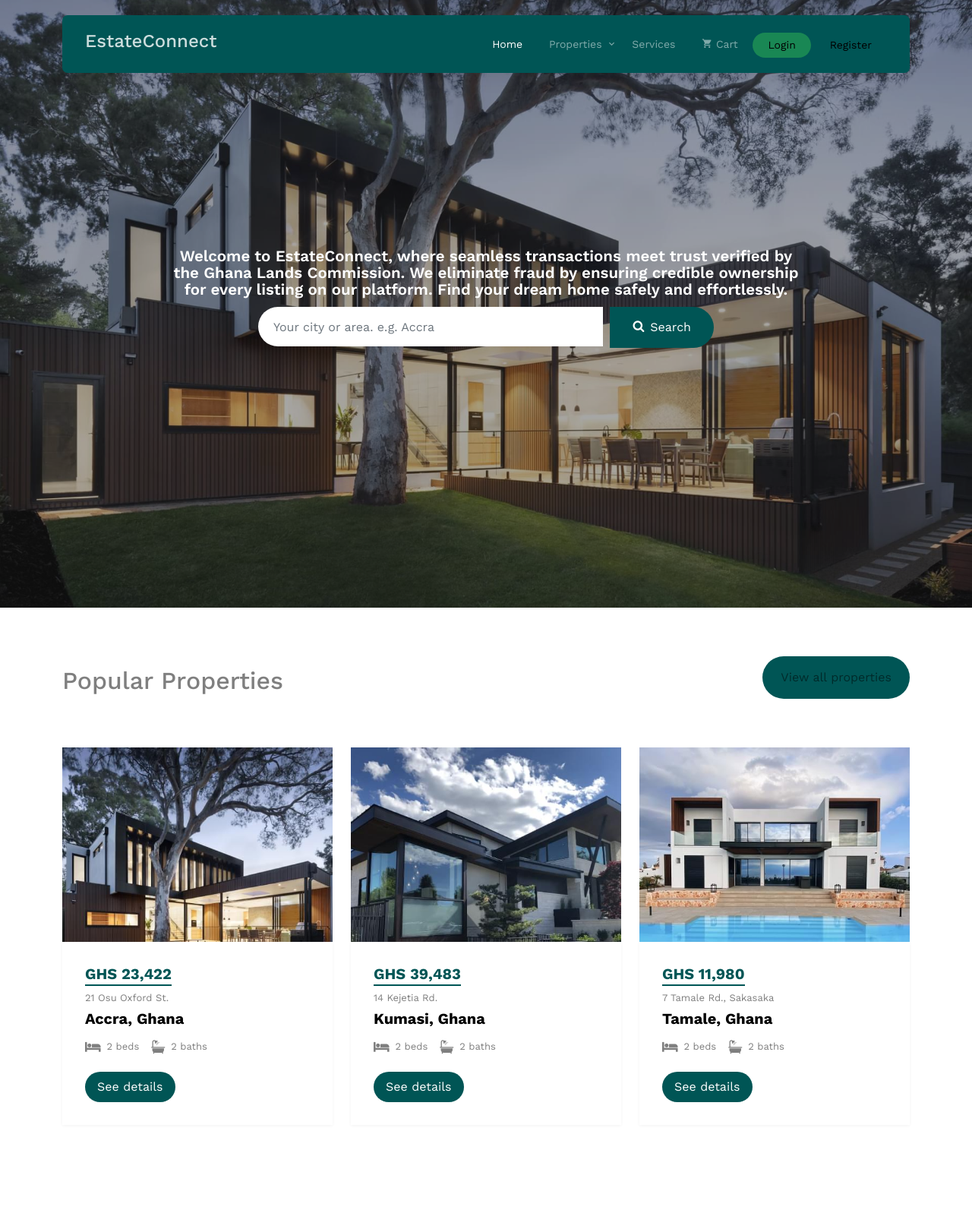
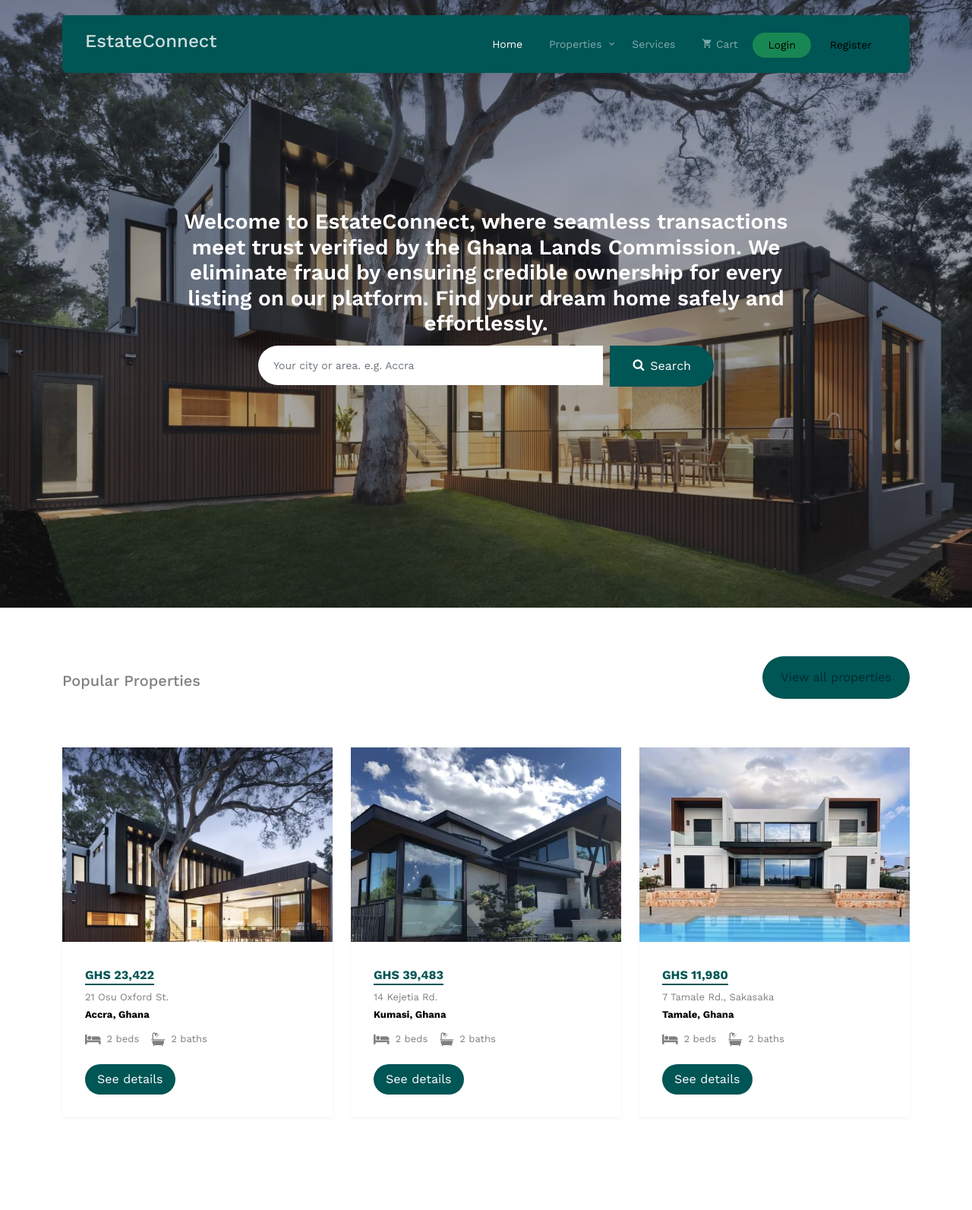
Before and after one commit to HATUNGIMANA/EstateConnect_ecomfpj, a PHP site: page /Ecommerce/ in a window 1280 px wide. Shown: the top 1593 px of the page at 76% size. Run offline with PHP 8.4, Linux system fonts and the light colour scheme; some web fonts are replaced.

Commit message:
changes - sizes

```diff
--- a/index.php
+++ b/index.php
@@ -29,6 +29,18 @@ function random_price_display() {
     <link rel="stylesheet" href="css/style.css" />
 
     <title>EstateConnect &mdash; Secure Real Estate E-commerce Platform</title>
+    <style>
+      /* Homepage typography scale-down overrides */
+      body { font-size: 14px; }
+      .hero .heading { font-size: 28px !important; line-height: 1.2 !important; }
+      .narrow-w.form-search .form-control { font-size: 14px; }
+      .section .heading { font-size: 20px !important; }
+      .property-content .price span { font-size: 16px !important; }
+      .property-content .caption, .property-content .city, .property-content .text-black-50 { font-size: 13px !important; }
+      .box-feature h3 { font-size: 16px !important; }
+      .testimonial .h5 { font-size: 14px !important; }
+      .site-footer p { font-size: 13px; }
+    </style>
   </head>
   <body>
     <div class="site-mobile-menu site-navbar-target">
```
